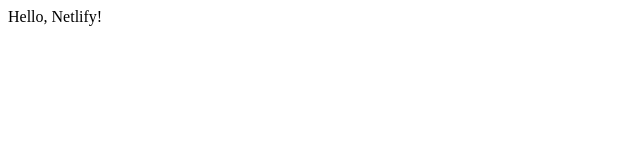
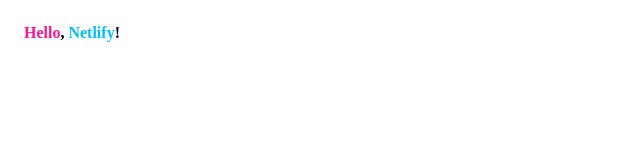
Before and after one commit to tomof/netlify-test, a website: page index.html in a window 1280 px wide. Shown: the whole page, without its empty margins (0-640 px from the left). Drawn offline with nearby package versions, Linux system fonts and the light colour scheme; files that its build step writes are made by us from their sources.

Commit message:
install node-sass

```diff
--- a/index.html
+++ b/index.html
@@ -3,8 +3,11 @@
 <head>
   <meta charset="UTF-8">
   <title>Title</title>
+  <link rel="stylesheet" href="./dist/style.css">
 </head>
 <body>
-  Hello, Netlify!
+  <div class="main">
+    <span class="greeting">Hello</span>, <span class="target">Netlify</span>!
+  </div>
 </body>
 </html>
--- /dev/null
+++ b/src/style.scss
@@ -0,0 +1,10 @@
+.main {
+  padding: 1rem;
+  font-weight: bold;
+  .greeting {
+    color: deeppink;
+  }
+  .target {
+    color: deepskyblue;
+  }
+}
```
Also changed, not shown: package.json (+7 -2 lines), 3 other files.
